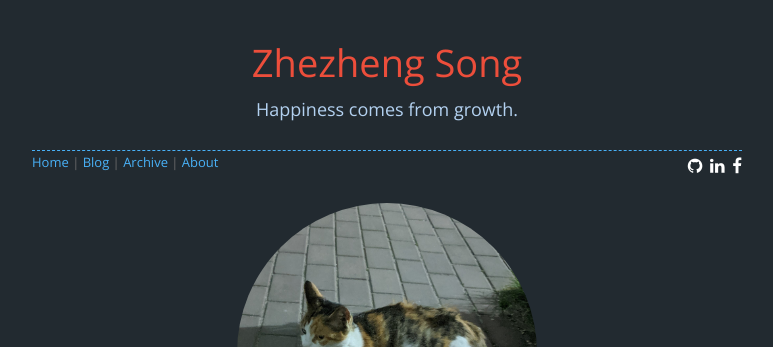
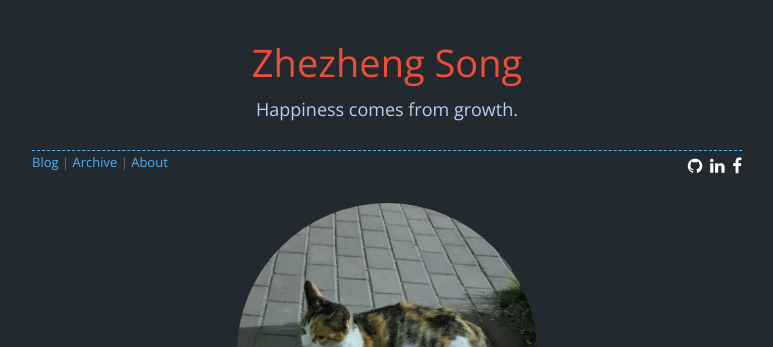
Before and after one commit to zhezhengsong/zhezhengsong.github.io, a Jekyll site: the page built from index.html, in a window 1280 px wide. Shown: the top 347 px of the page, without its empty margins (253-1026 px from the left). Built offline with Jekyll 4.4.1, drawn with Linux system fonts in a browser that asks for light colours; nearby versions of some CDN libraries; comment, search, counter and statistics services are not loaded.

```diff
--- a/_data/nav.yml
+++ b/_data/nav.yml
@@ -1,7 +1,5 @@
 # nav items in header
 items:
-  - text: 'Home'
-    path: '/index'
   - text: 'Blog'
     path: '/blog'
   - text: 'Archive'
```
